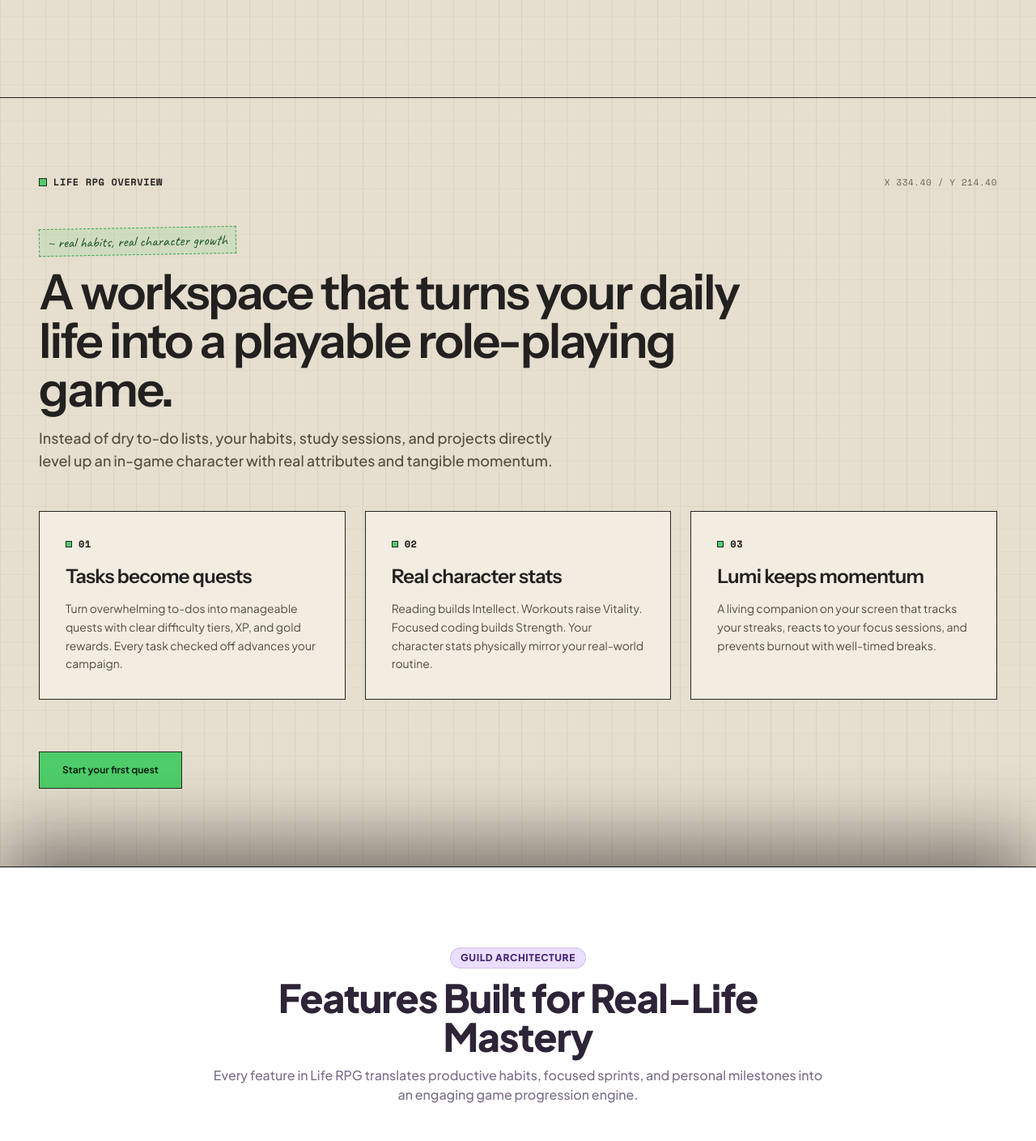
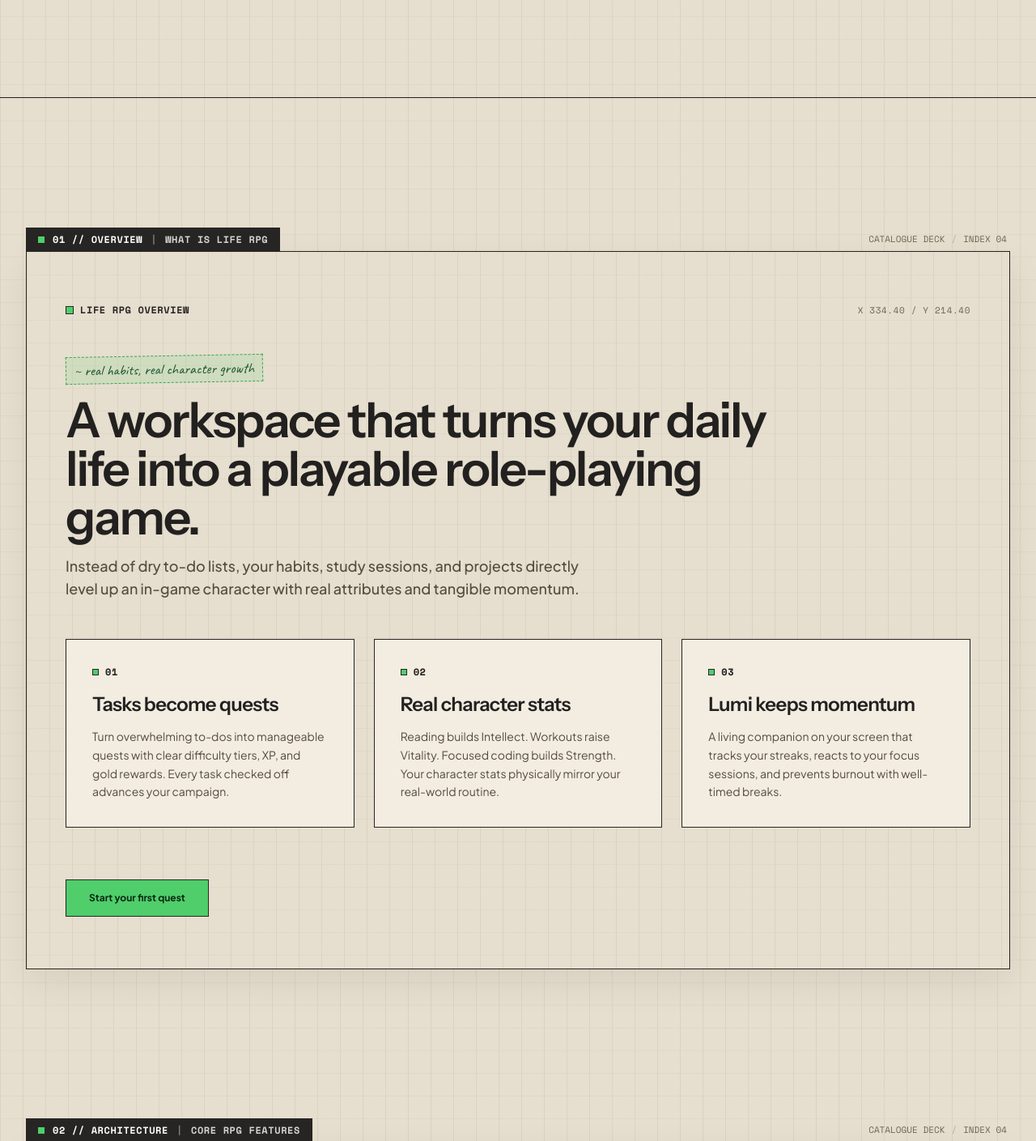
Before and after one commit to bilalhydercodes/alphaCoders, a Next.js app: page / in a window 1280 px wide. Shown: the part 2920-4329 px from the top of the page at 81% size. Built offline with nearby package versions, Linux system fonts and the light colour scheme; no server answers.

Commit message:
feat: separate sections into animated catalogue cards with alternating left/right entrance

```diff
--- /dev/null
+++ b/components/landing/CatalogueCard.tsx
@@ -0,0 +1,90 @@
+'use client';
+
+import React, { useRef, useEffect, useState } from 'react';
+
+interface CatalogueCardProps {
+  id?: string;
+  direction: 'left' | 'right';
+  cardIndex: string;
+  category: string;
+  children: React.ReactNode;
+  className?: string;
+  bgClassName?: string;
+}
+
+export const CatalogueCard: React.FC<CatalogueCardProps> = ({
+  id,
+  direction,
+  cardIndex,
+  category,
+  children,
+  className = '',
+  bgClassName = 'bg-[#FAF8F5]',
+}) => {
+  const cardRef = useRef<HTMLDivElement>(null);
+  const [isVisible, setIsVisible] = useState(false);
+
+  useEffect(() => {
+    const el = cardRef.current;
+    if (!el) return;
+
+    const observer = new IntersectionObserver(
+      ([entry]) => {
+        if (entry.isIntersecting) {
+          setIsVisible(true);
+        } else if (entry.boundingClientRect.top > (window.innerHeight || 800)) {
+          // Reset when scrolled back above viewport so it animates smoothly when scrolling down
+          setIsVisible(false);
+        }
+      },
+      {
+        threshold: 0.08,
+        rootMargin: '0px 0px -40px 0px',
+      }
+    );
+
+    observer.observe(el);
+    return () => observer.disconnect();
+  }, []);
+
+  // Directional offsets: Left cards glide from left + bottom; Right cards glide from right + bottom
+  const offsetClass =
+    direction === 'left'
+      ? '-translate-x-16 sm:-translate-x-28 translate-y-16 sm:translate-y-24 rotate-[-1.5deg]'
+      : 'translate-x-16 sm:translate-x-28 translate-y-16 sm:translate-y-24 rotate-[1.5deg]';
+
+  return (
+    <div
+      id={id}
+      ref={cardRef}
+      className={`relative w-full max-w-[1360px] mx-auto my-12 sm:my-20 px-3 sm:px-6 md:px-8 transition-all duration-1000 ease-[cubic-bezier(0.16,1,0.3,1)] will-change-transform ${
+        isVisible
+          ? 'opacity-100 translate-x-0 translate-y-0 rotate-0'
+          : `opacity-0 ${offsetClass}`
+      } ${className}`}
+    >
+      {/* Top Architectural Catalogue Card Tab */}
+      <div className="flex items-center justify-between mb-0 select-none">
+        <div className="inline-flex items-center gap-2.5 px-3.5 py-1.5 bg-[#262524] text-white border border-[#262524] border-b-0 rounded-none font-draft-mono text-[11px] sm:text-xs font-bold tracking-wider">
+          <span className="w-2 h-2 bg-[#4FCE6B] inline-block" />
+          <span>{cardIndex}</span>
+          <span className="opacity-40">|</span>
+          <span className="text-white/80">{category}</span>
+        </div>
+
+        <div className="hidden sm:flex items-center gap-2 font-draft-mono text-[11px] text-[#6E6454] pr-1">
+          <span>CATALOGUE DECK</span>
+          <span className="opacity-40">/</span>
+          <span>INDEX 04</span>
+        </div>
+      </div>
+
+      {/* Main Physical Catalogue Card Body */}
+      <div
+        className={`w-full border border-[#262524] rounded-none shadow-[0_16px_45px_rgba(0,0,0,0.07)] overflow-hidden ${bgClassName}`}
+      >
+        {children}
+      </div>
+    </div>
+  );
+};
--- a/components/landing/LandingFaq.tsx
+++ b/components/landing/LandingFaq.tsx
@@ -36,7 +36,11 @@ const FAQ_ITEMS: FaqItem[] = [
   },
 ];
 
-export const LandingFaq: React.FC = () => {
+interface LandingFaqProps {
+  embedded?: boolean;
+}
+
+export const LandingFaq: React.FC<LandingFaqProps> = ({ embedded }) => {
   const [openIndex, setOpenIndex] = useState<number | null>(0);
 
   // Generate FAQPage JSON-LD for Google & AI Answer Engines
@@ -54,7 +58,15 @@ export const LandingFaq: React.FC = () => {
   };
 
   return (
-    <section id="faq" className="py-24 px-4 sm:px-8 bg-background" aria-label="Frequently Asked Questions">
+    <div
+      id="faq"
+      className={`relative w-full ${
+        embedded
+          ? 'py-12 sm:py-20 px-4 sm:px-10 bg-[#FAF8F5]'
+          : 'py-24 px-4 sm:px-8 bg-background'
+      } scroll-mt-20`}
+      aria-label="Frequently Asked Questions"
+    >
       <script
         type="application/ld+json"
         dangerouslySetInnerHTML={{ __html: JSON.stringify(faqSchema) }}
@@ -116,6 +128,6 @@ export const LandingFaq: React.FC = () => {
           })}
         </div>
       </div>
-    </section>
+    </div>
   );
 };
--- a/components/landing/LandingFeatures.tsx
+++ b/components/landing/LandingFeatures.tsx
@@ -18,11 +18,19 @@ import {
   IconStreakFlame,
 } from '../icons/LumiIcons';
 
-export const LandingFeatures: React.FC = () => {
+interface LandingFeaturesProps {
+  embedded?: boolean;
+}
+
+export const LandingFeatures: React.FC<LandingFeaturesProps> = ({ embedded }) => {
   return (
-    <section
+    <div
       id="features"
-      className="py-24 px-4 sm:px-8 bg-surface border-t-2 border-b-2 border-slate-200/80 scroll-mt-20"
+      className={`relative w-full ${
+        embedded
+          ? 'py-12 sm:py-20 px-4 sm:px-10 md:px-14 bg-white'
+          : 'py-24 px-4 sm:px-8 bg-surface border-t-2 border-b-2 border-slate-200/80'
+      } scroll-mt-20`}
       aria-label="Core RPG Features"
     >
       <div className="max-w-[1240px] mx-auto">
@@ -207,6 +215,6 @@ export const LandingFeatures: React.FC = () => {
           </div>
         </div>
       </div>
-    </section>
+    </div>
   );
 };
--- a/components/landing/LandingFooter.tsx
+++ b/components/landing/LandingFooter.tsx
@@ -7,14 +7,22 @@ import { IconSparkles } from '../icons/LumiIcons';
 interface LandingFooterProps {
   onOpenAuth: () => void;
   onOpenShortcuts?: () => void;
+  embedded?: boolean;
 }
 
 export const LandingFooter: React.FC<LandingFooterProps> = ({
   onOpenAuth,
   onOpenShortcuts,
+  embedded,
 }) => {
   return (
-    <footer className="bg-surface border-t-2 border-slate-200/80 pt-16 pb-12 px-4 sm:px-8">
+    <footer
+      className={`relative w-full ${
+        embedded
+          ? 'pt-12 pb-10 px-4 sm:px-10 bg-white'
+          : 'bg-surface border-t-2 border-slate-200/80 pt-16 pb-12 px-4 sm:px-8'
+      }`}
+    >
       <div className="max-w-[1140px] mx-auto flex flex-col gap-12">
         {/* Pre-footer Call-To-Action Banner */}
         <div className="bg-gradient-to-br from-lavender-soft/60 to-surface rounded-3xl border-2 border-primary/20 p-8 sm:p-12 flex flex-col sm:flex-row items-center justify-between gap-6 text-center sm:text-left">
--- a/components/landing/LandingPage.tsx
+++ b/components/landing/LandingPage.tsx
@@ -3,6 +3,7 @@
 import React, { useState, useEffect } from 'react';
 import { LandingNav } from './LandingNav';
 import { ScrollyVideoCanvas } from './ScrollyVideoCanvas';
+import { CatalogueCard } from './CatalogueCard';
 import { PlatformOverview } from './PlatformOverview';
 import { LandingFeatures } from './LandingFeatures';
 import { LandingFaq } from './LandingFaq';
@@ -62,21 +63,59 @@ export const LandingPage: React.FC<LandingPageProps> = ({ onEnterDashboard }) =>
       />
 
       {/* Main Experience */}
-      <main className="flex-1 flex flex-col relative">
+      <main className="flex-1 flex flex-col relative overflow-x-hidden">
         {/* 1. 3D Scrollytelling Experience with Integrated Draft Paper Curtain Hero */}
         <ScrollyVideoCanvas onOpenAuth={() => handleOpenAuth('register')} />
 
-        {/* 2. Platform Overview: Architectural Brief explaining what the platform is */}
-        <PlatformOverview onOpenAuth={() => handleOpenAuth('register')} />
+        {/* 2. Separated Catalogue Deck: Each section moves up in turn from left and right */}
+        <div className="relative z-20 w-full py-12 sm:py-20 bg-draft-paper border-t border-[#262524] flex flex-col gap-2 sm:gap-6">
+          {/* Card 1: What is this product (moves from LEFT and up) */}
+          <CatalogueCard
+            id="about-platform"
+            direction="left"
+            cardIndex="01 // OVERVIEW"
+            category="WHAT IS LIFE RPG"
+            bgClassName="bg-draft-paper"
+          >
+            <PlatformOverview onOpenAuth={() => handleOpenAuth('register')} embedded />
+          </CatalogueCard>
 
-        {/* 3. Progression Layers: 4 Systems Features & FAQ */}
-        <div className="relative z-20 bg-background shadow-[0_-30px_90px_rgba(0,0,0,0.5)]">
-          <LandingFeatures />
-          <LandingFaq />
-          <LandingFooter
-            onOpenAuth={() => handleOpenAuth('register')}
-            onOpenShortcuts={() => setIsShortcutsOpen(true)}
-          />
+          {/* Card 2: What are the features (moves from RIGHT and up) */}
+          <CatalogueCard
+            id="features"
+            direction="right"
+            cardIndex="02 // ARCHITECTURE"
+            category="CORE RPG FEATURES"
+            bgClassName="bg-white"
+          >
+            <LandingFeatures embedded />
+          </CatalogueCard>
+
+          {/* Card 3: FAQs (moves from LEFT and up) */}
+          <CatalogueCard
+            id="faq"
+            direction="left"
+            cardIndex="03 // INQUIRIES"
+            category="FREQUENTLY ASKED QUESTIONS"
+            bgClassName="bg-[#FAF8F5]"
+          >
+            <LandingFaq embedded />
+          </CatalogueCard>
+
+          {/* Card 4: Footer (moves from RIGHT and up) */}
+          <CatalogueCard
+            id="guild-footer"
+            direction="right"
+            cardIndex="04 // DISPATCH"
+            category="ADVENTURERS GUILD"
+            bgClassName="bg-white"
+          >
+            <LandingFooter
+              onOpenAuth={() => handleOpenAuth('register')}
+              onOpenShortcuts={() => setIsShortcutsOpen(true)}
+              embedded
+            />
+          </CatalogueCard>
         </div>
       </main>
 
--- a/components/landing/PlatformOverview.tsx
+++ b/components/landing/PlatformOverview.tsx
@@ -4,14 +4,18 @@ import React from 'react';
 
 interface PlatformOverviewProps {
   onOpenAuth?: (mode?: 'login' | 'register') => void;
+  embedded?: boolean;
 }
 
-export const PlatformOverview: React.FC<PlatformOverviewProps> = ({ onOpenAuth }) => {
+export const PlatformOverview: React.FC<PlatformOverviewProps> = ({ onOpenAuth, embedded }) => {
   return (
-    <section
-      id="about-platform"
+    <div
       aria-label="About Life RPG Platform"
-      className="relative z-20 w-full bg-draft-paper border-t border-b border-[#262524] py-16 sm:py-24 px-4 sm:px-8 md:px-12 select-none"
+      className={`relative w-full ${
+        embedded
+          ? 'py-10 sm:py-16 px-4 sm:px-10 md:px-12 bg-draft-paper'
+          : 'bg-draft-paper border-t border-b border-[#262524] py-16 sm:py-24 px-4 sm:px-8 md:px-12'
+      } select-none`}
     >
       <div className="max-w-[1360px] mx-auto">
         {/* Top Minimal Drafting Markup */}
@@ -102,6 +106,6 @@ export const PlatformOverview: React.FC<PlatformOverviewProps> = ({ onOpenAuth }
           </button>
         </div>
       </div>
-    </section>
+    </div>
   );
 };
```
